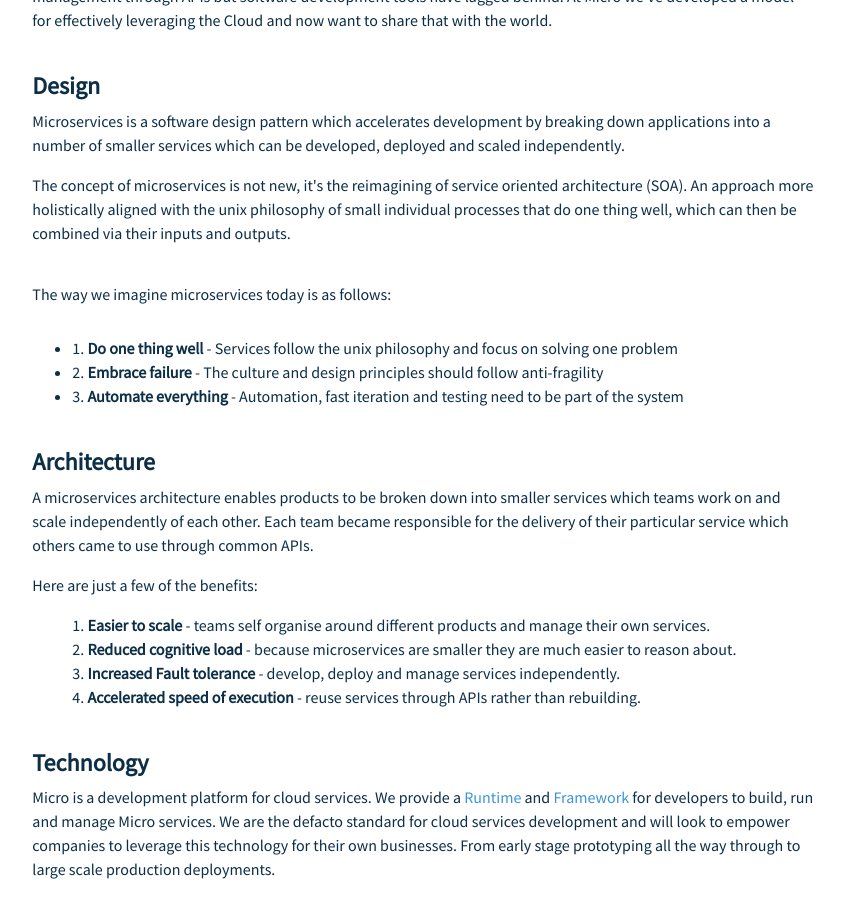
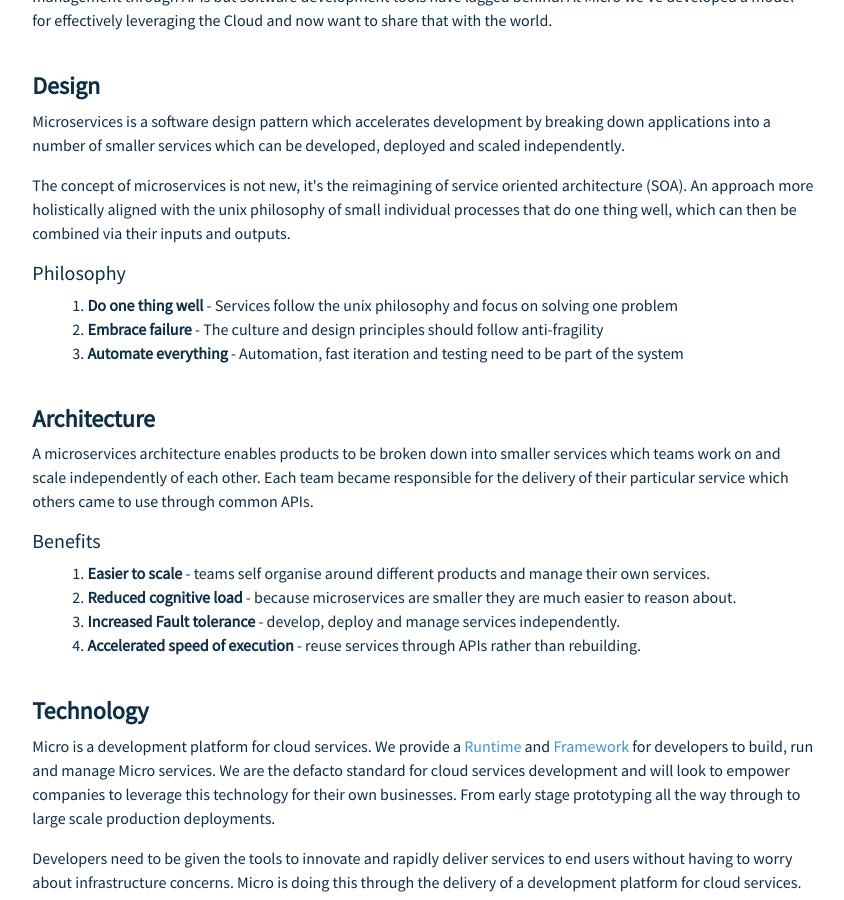
Before and after one commit to micro-community/go-micro-v2-doc, a Jekyll site: the page about/index.html, which Jekyll copies as it is, in a window 1280 px wide and 900 px high, scrolled down 523 px. Shown: the whole window, without its empty margins (216-1060 px from the left). Built offline with Jekyll 4.4.1, drawn with Linux system fonts in a browser that asks for light colours; nearby versions of some CDN libraries.

Commit message:
update about

```diff
--- a/about/index.html
+++ b/about/index.html
@@ -83,10 +83,8 @@
 			An approach more holistically aligned with the unix philosophy of small individual processes
 			that do one thing well, which can then be combined via their inputs and outputs.</p>
 
-			<br>
-			<h6>The way we imagine microservices today is as follows:</h6>
-			<br>
-			<ul>
+			<h5>Philosophy</h5>
+			<ul style="list-style: none;">
 			<li>1. <b>Do one thing well</b> - Services follow the unix philosophy and focus on solving one problem</li>
 			<li>2. <b>Embrace failure</b> - The culture and design principles should follow anti-fragility</li>
 			<li>3. <b>Automate everything</b> - Automation, fast iteration and testing need to be part of the system</li>
@@ -99,7 +97,7 @@
 			work on and scale independently of each other. Each team became responsible for
 			the delivery of their particular service which others came to use through common APIs.</p>
 
-			<p>Here are just a few of the benefits:</p>
+			<h5>Benefits</h5>
 			<ul style="list-style: none;">
 			<li>1. <b>Easier to scale</b> - teams self organise around different products and manage their own services.</li>
 
```
